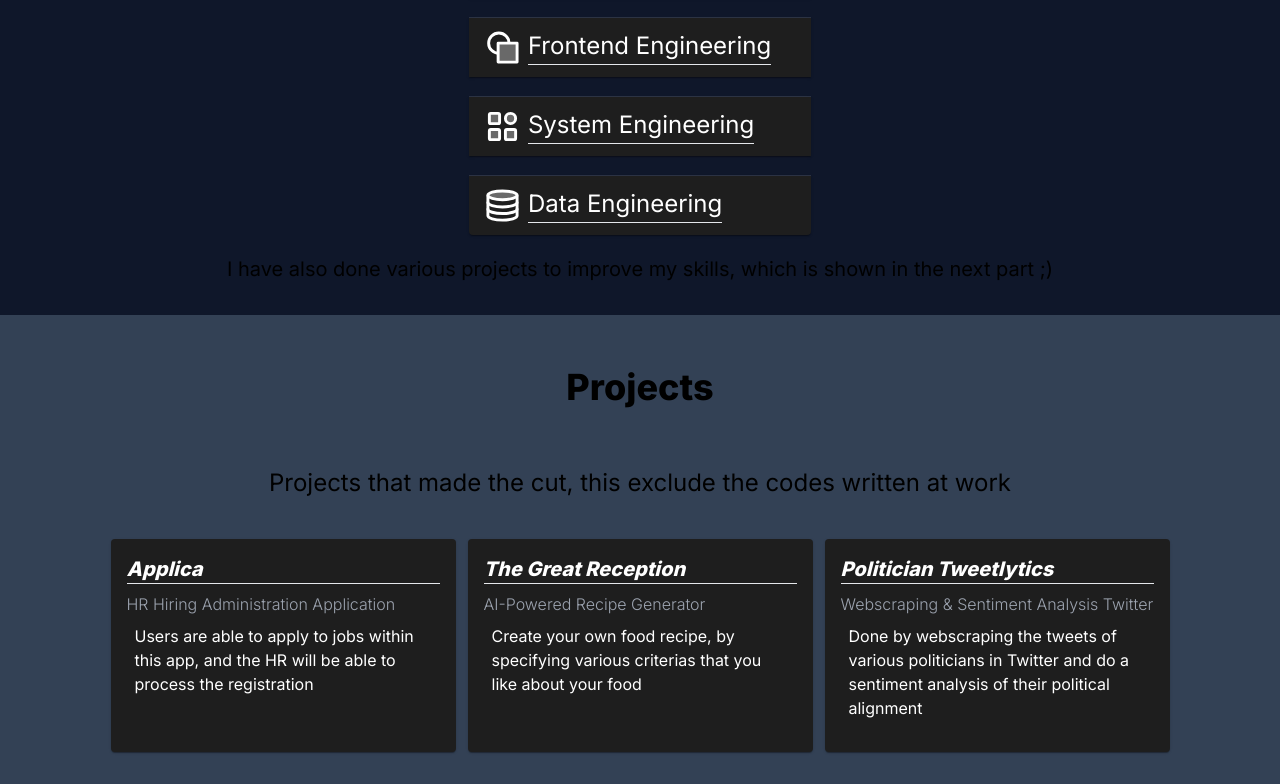
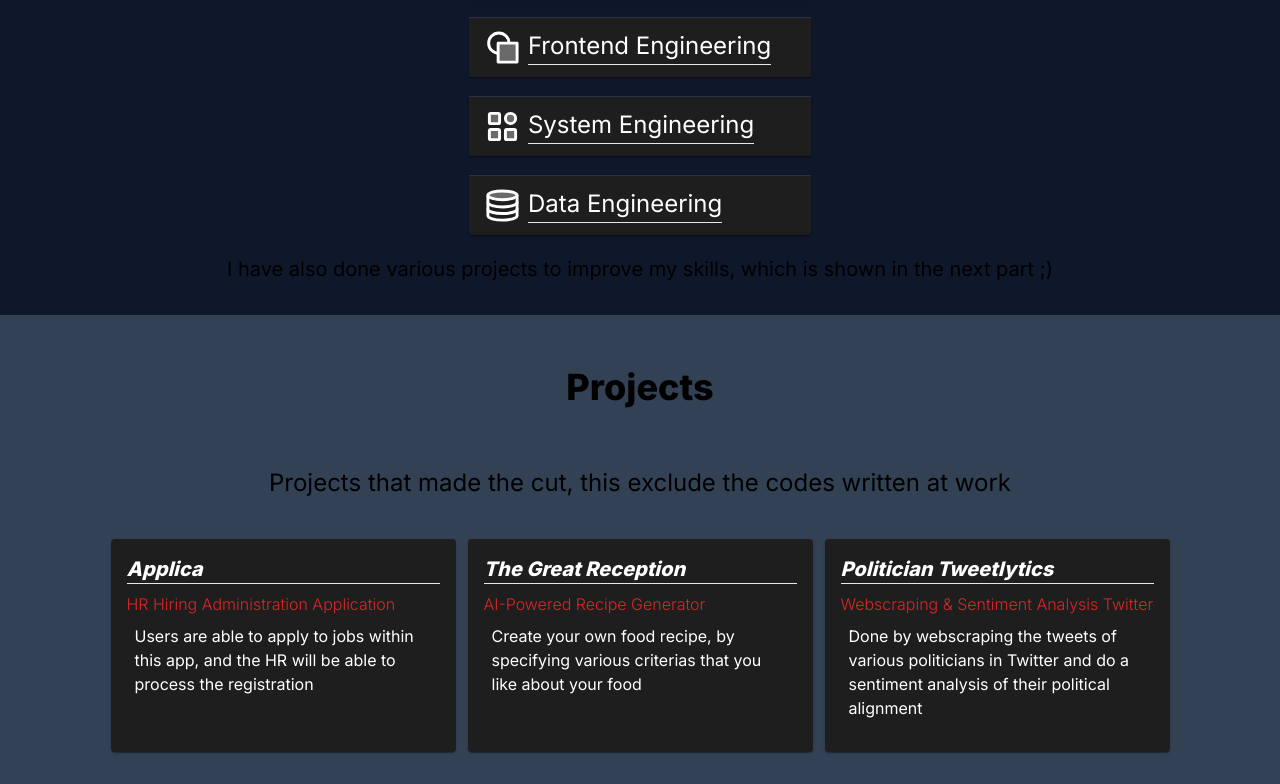
Before and after one commit to Kenspectacle/Portfolio, a Next.js app: page / in a window 1280 px wide. Shown: the part 1137-1921 px from the top of the page. Built offline with nearby package versions, Linux system fonts and the light colour scheme; some icons are missing; what @mui/material-nextjs would draw is missing.

Commit message:
Style: changed the cards subtitle to red

```diff
--- a/src/ui/project-card-subtitle.tsx
+++ b/src/ui/project-card-subtitle.tsx
@@ -1,5 +1,5 @@
 export default function CardSubTitle ({ children }: {children: React.ReactNode})  {
     return (
-        <h6 className="mt-2 font-light text-gray-400">{children}</h6>
+        <h6 className="mt-2 font-light text-red-600">{children}</h6>
     )
 }
```
